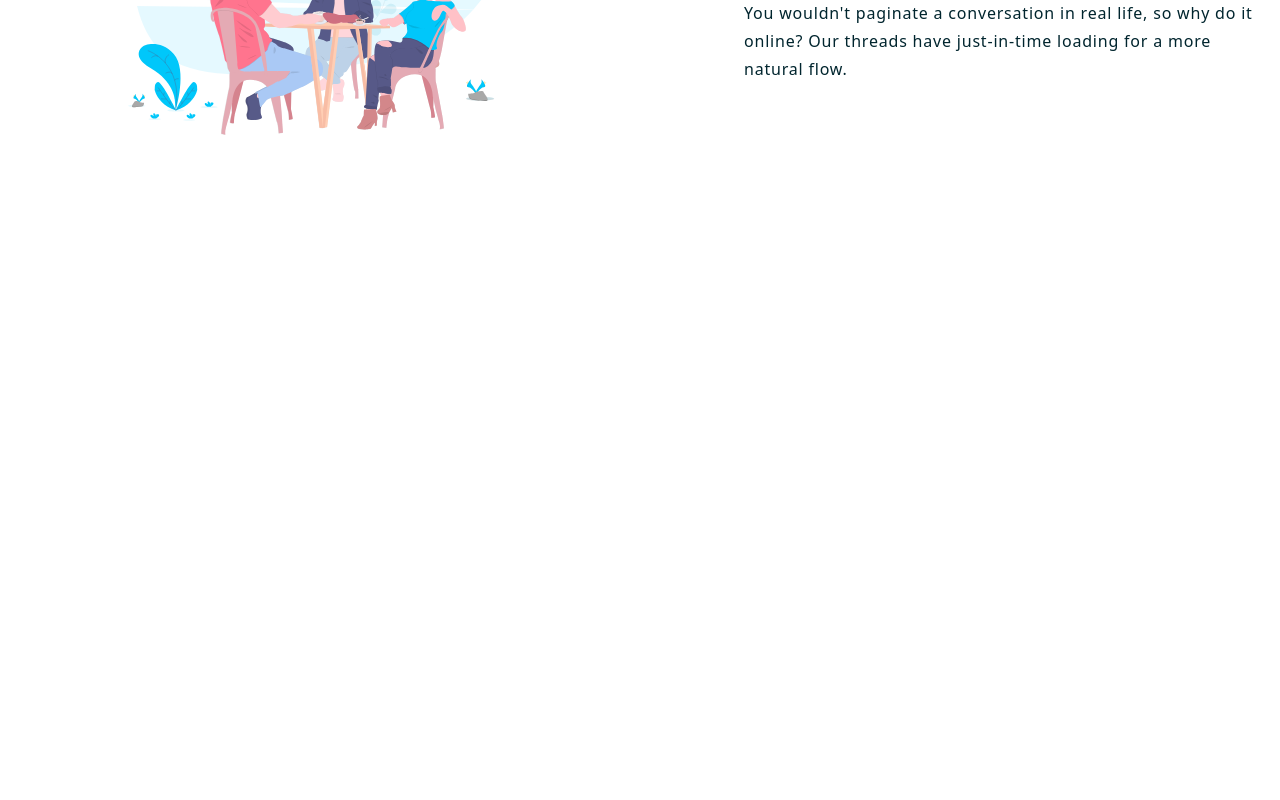
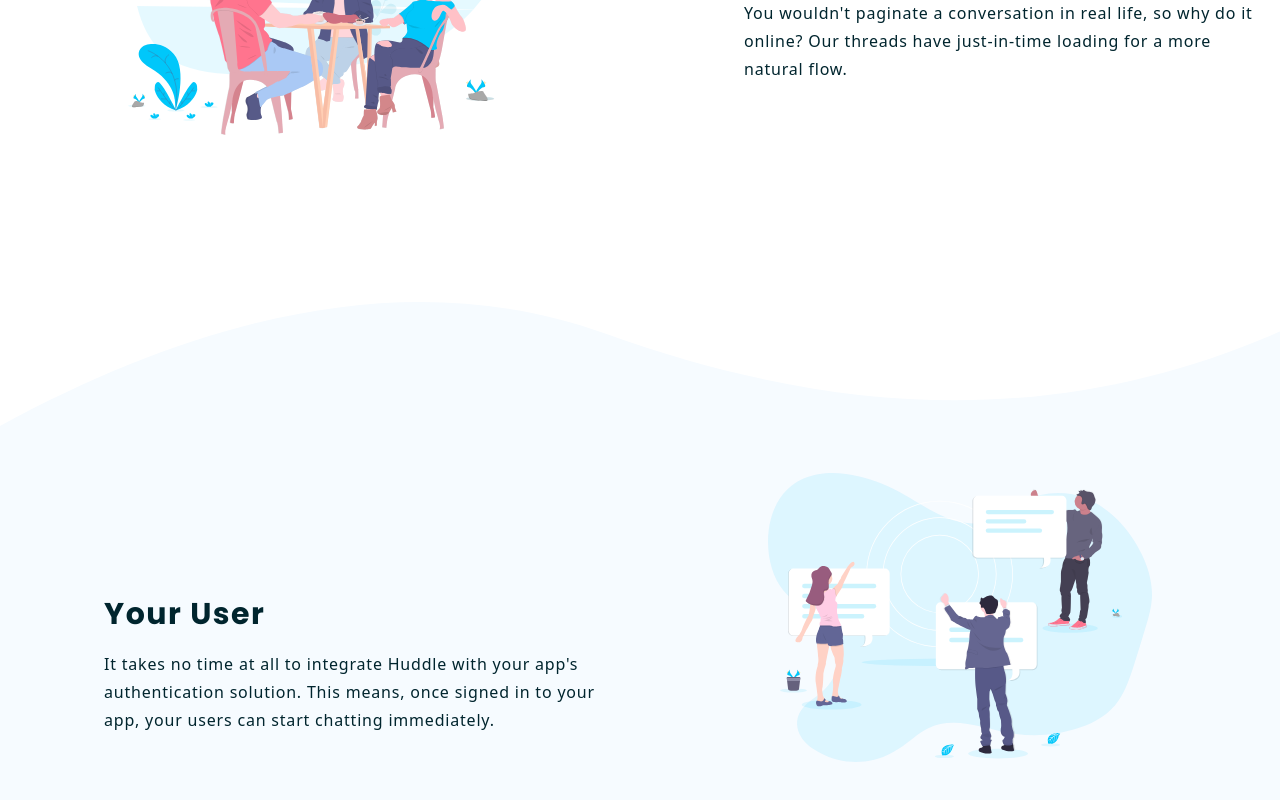
Before and after one commit to Yashbabani0/huddle-landing-page-with-curved-sections-master, a React (Vite) app: page / in a window 1280 px wide. Shown: the part 2295-3095 px from the top of the page. Before the commit the page ends 2597 px from the top, so only its background shows below. Built offline with nearby package versions, Linux system fonts and the light colour scheme.

Commit message:
Your User Add

```diff
--- a/src/App.jsx
+++ b/src/App.jsx
@@ -4,6 +4,7 @@ import Nav from "./Components/Nav";
 import Header from "./Components/Header";
 import GrowTogether from "./Components/GrowTogether";
 import FlowingConversations from "./Components/FlowingConversations";
+import YourUser from "./Components/YourUser";
 
 export default function App() {
   return (
@@ -12,6 +13,7 @@ export default function App() {
       <Header />
       <GrowTogether />
       <FlowingConversations />
+      <YourUser />
     </div>
   );
 }
--- /dev/null
+++ b/src/Components/YourUser.jsx
@@ -0,0 +1,42 @@
+import React from "react";
+import UserImg from '../../public/illustration-your-users.svg'
+import bgTopMobile from "../../public/bg-section-top-mobile-2.svg";
+import bgBottomMobile from "../../public/bg-section-bottom-mobile-2.svg";
+import bgTopPc from "../../public/bg-section-top-desktop-2.svg";
+import bgBottomPc from "../../public/bg-section-bottom-desktop-2.svg";
+
+export default function YourUser() {
+  return (
+    <div className="w-full h-full flex flex-col items-center justify-center text-center mb-[6em] relative">
+      <div className="min-w-full">
+        <picture>
+          <source media="(max-width: 767px)" srcSet={bgTopMobile} />
+          <source media="(min-width: 768px)" srcSet={bgTopPc} />
+          <img src={bgTopPc} alt="Background Top" className="min-w-full" />
+        </picture>
+      </div>
+      <div className="bg-[#f6fbff] pt-[2em] pb-[2em] w-full">
+        <div className="img md:float-right md:w-[50%]">
+            <img src={UserImg} alt="" className="w-[60%] m-auto" />
+        </div>
+        <div className="content px-[1.5em] leading-7 mt-[2em] md:float-left md:w-[50%] md:flex md:items-left md:justify-center md:flex-col md:h-[20em] md:text-left">
+          <h2 className="mb-[1em] tracking-wider text-xl text-veryDarkCyan md:text-left md:ps-20 md:text-3xl md:mb-[0.6em]">
+            Your User
+          </h2>
+          <p className="text-veryDarkCyan md:ps-20 md:tracking-wider">
+            It takes no time at all to integrate Huddle with your app's
+            authentication solution. This means, once signed in to your app,
+            your users can start chatting immediately.
+          </p>
+        </div>
+      </div>
+      <div className="min-w-full">
+        <picture>
+          <source media="(max-width: 767px)" srcSet={bgBottomMobile} />
+          <source media="(min-width: 768px)" srcSet={bgBottomPc} />
+          <img src={bgTopPc} alt="Background Top" className="min-w-full" />
+        </picture>
+      </div>
+    </div>
+  );
+}
```
